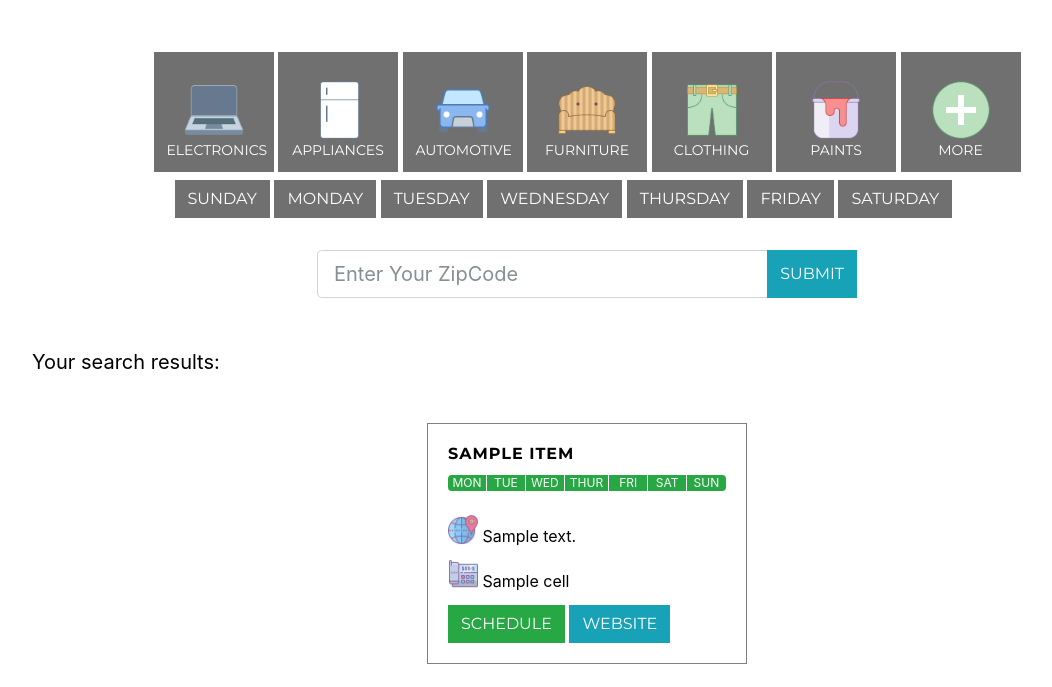
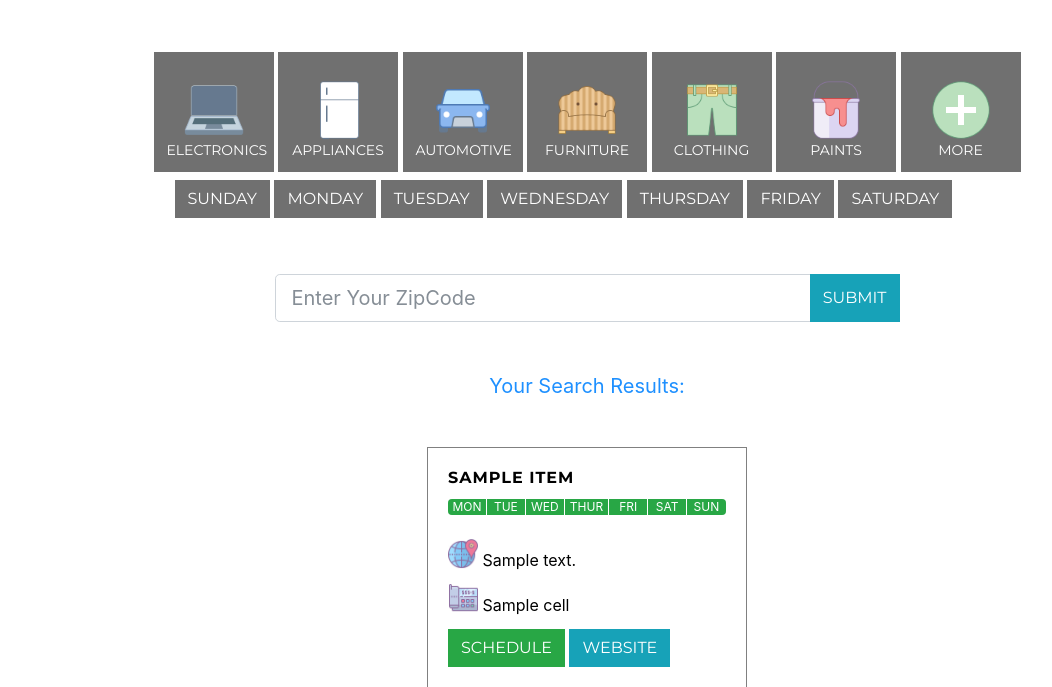
Before and after one commit to rafaellichen/Recycling-System, a Django app: template mainRecycleApp/templates/mainRecycleApp/home.html in a window 1280 px wide. Shown: the part 338-1025 px from the top of the page, without its empty margins (53-1105 px from the left). Run offline with Django 3.2, Linux system fonts and the light colour scheme; data comes from the database, SQL or seed files in the repository; tables that the repository leaves empty hold one stand-in row (values such as "Sample post"); the template is opened without the code that fills it: values that come from a table or form of the project are taken from there, most other values are stand-ins (such as "Sample title", 1, 10 or a date in 2020); some libraries are stand-ins or nearby versions.

Commit message:
adjust text center

```diff
--- a/mainRecycleApp/templates/mainRecycleApp/home.html
+++ b/mainRecycleApp/templates/mainRecycleApp/home.html
@@ -294,10 +294,15 @@
       <option value="2300,2330">11:00 - 11:30 PM</option>
       <option value="2330,2400">11:30 PM - 12:00 AM</option>
     </select> -->
+<br>
+{%if invalid %}
+<h6 style="color:red;" class="text-center">Please Enter A Valid NYC Zipcode</h6>
+{% endif %}
 
-{%if invalid %}
-<h6 style="color:red;">Please enter a valid NYC zipcode</h6>
-{% endif %}
+ </div>
+    {% if not data and request.method == 'POST'%} <h6 style="color:red;" class="text-center">No results found!</h6> {% endif%}
+   </div>
+
 <br>
 <div class = "row">
   <div class = "col-lg-6 mx-auto">
@@ -314,7 +319,7 @@
 <br><br>
 {% if data %}
 <div class = "container justify-content-center">
-  <p id = "result-ok">Your search results:</p>
+  <p id = "result-ok" class="text-center" style="color:#1e90ff;">Your Search Results:</p>
 </div>
 {% endif %}
 <div class="container">
@@ -481,11 +486,9 @@
 
      {% endif %}
 
-   </div>
-    {% if not data and request.method == 'POST'%} <h6 style="color:red;">No results found!</h6> {% endif%}
-   </div>
   <br>
   <br>
+
 {% if data %}
   <div class="container text-center">
     <h3>Other Options</h3><br>
```
